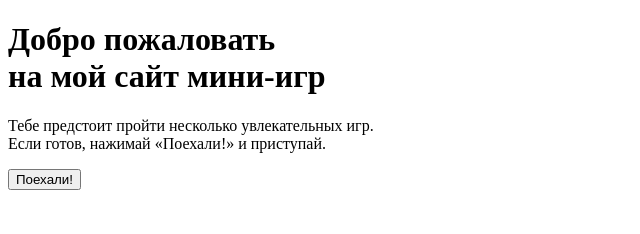
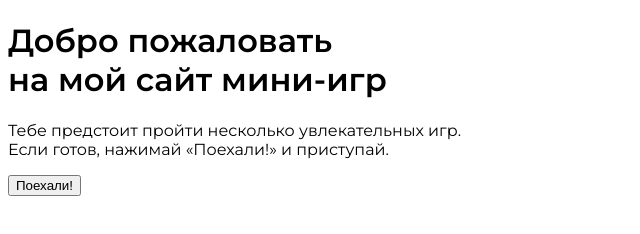
Before and after one commit to MaksimNegorkiy/HelloWorld, a plain HTML site: page index.html in a window 1280 px wide. Shown: the whole page, without its empty margins (0-640 px from the left). Drawn offline with Linux system fonts and the light colour scheme.

Commit message:
Add font

```diff
--- a/css/style.css
+++ b/css/style.css
@@ -0,0 +1,3 @@
+body {
+  font-family: "Montserrat", sans-serif;
+}
--- a/index.html
+++ b/index.html
@@ -5,6 +5,13 @@
     <meta http-equiv="X-UA-Compatible" content="IE=edge" />
     <meta name="viewport" content="width=device-width, initial-scale=1.0" />
     <title>Главная</title>
+    <link rel="preconnect" href="https://fonts.googleapis.com" />
+    <link rel="preconnect" href="https://fonts.gstatic.com" crossorigin />
+    <link
+      href="https://fonts.googleapis.com/css2?family=Montserrat:wght@400;500;600&display=swap"
+      rel="stylesheet"
+    />
+    <link rel="stylesheet" href="css/style.css" />
   </head>
   <body>
     <h1>
```
